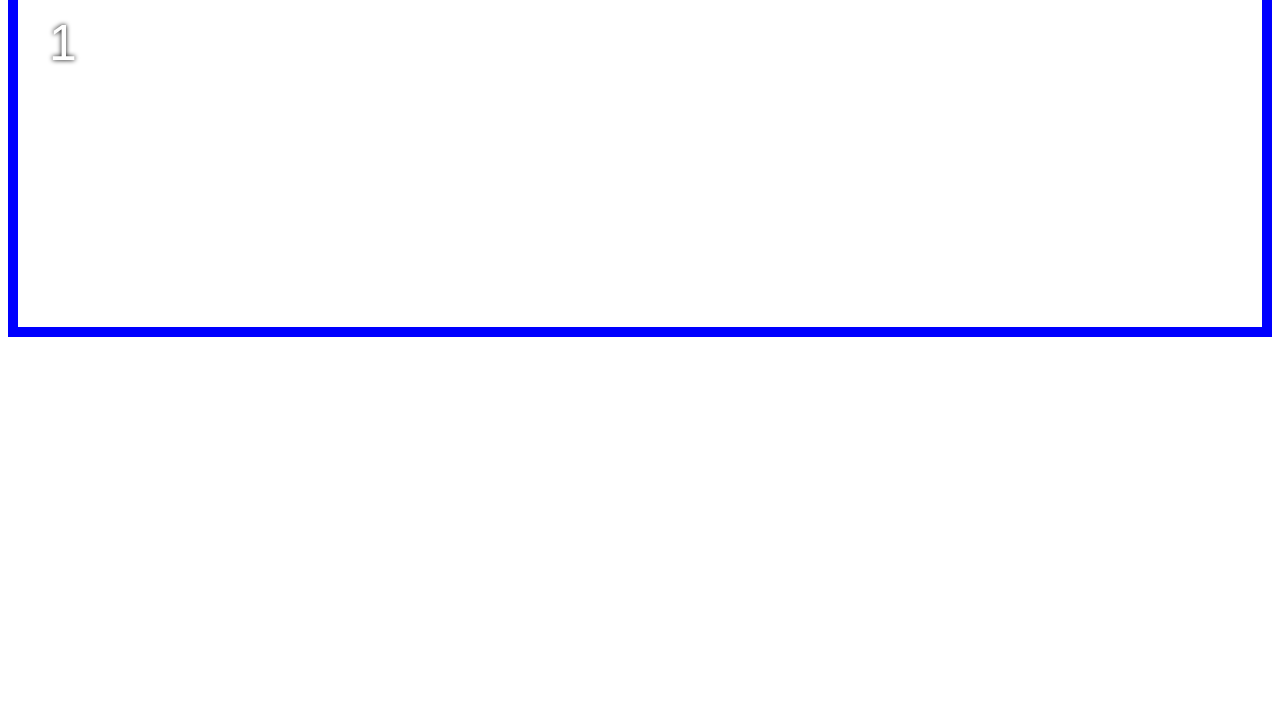
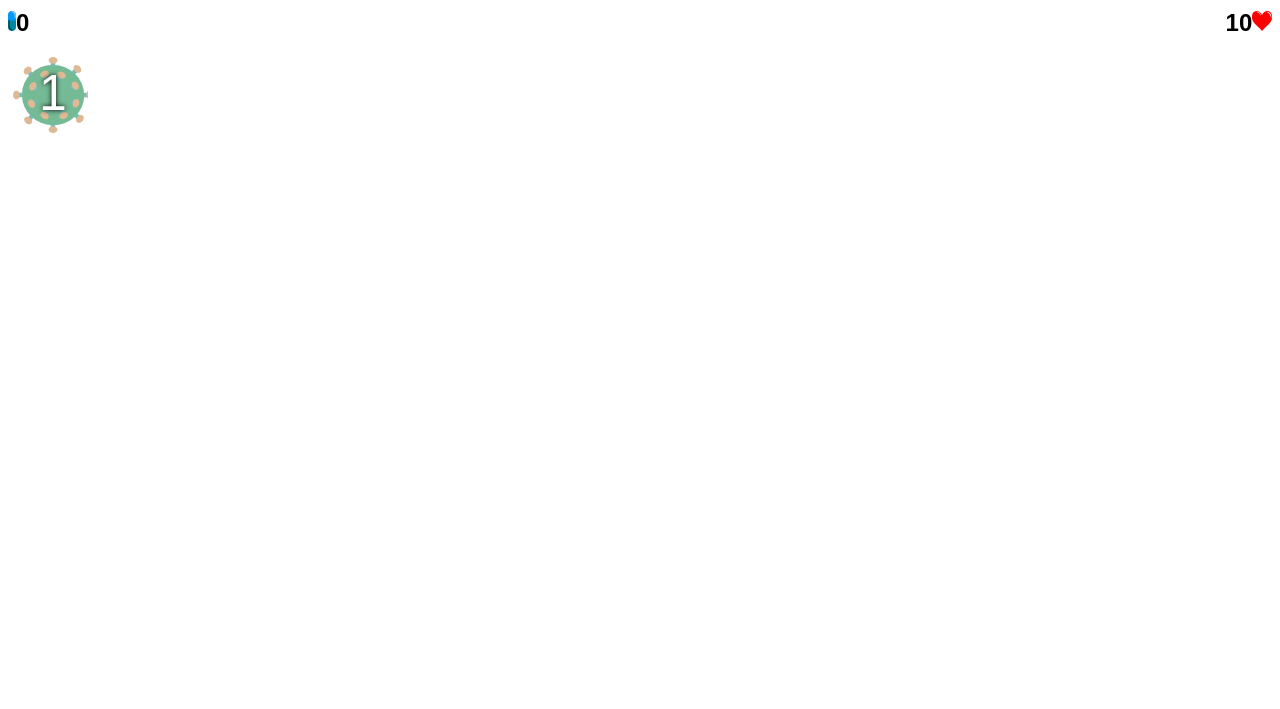
Before and after one commit to caktus/pillstreak, a website: page index.html in a window 1280 px wide. Shown: the part 91-800 px from the top of the page. Drawn offline with Linux system fonts and the light colour scheme.

Commit message:
Added graphics for pills/virus, added points and health, added mechanic for earning points and loosing life.

```diff
--- a/app/main.js
+++ b/app/main.js
@@ -15,22 +15,24 @@ window.pillstreak = (function() {
 
     var exports = {
         init: function() {
-            this.game = document.querySelector('#game');
-            this.cells = document.querySelectorAll(".cell");
+            this.$game = document.querySelector('#game');
+            this.$$cells = document.querySelectorAll(".cell");
+            this.$points = document.querySelector('#points');
+            this.$health = document.querySelector('#health_points');
 
             var i, row, col;
-            for (i=0; i<this.cells.length; i++) {
+            for (i=0; i<this.$$cells.length; i++) {
                 row = i % 4;
                 col = parseInt(i / 4, 10);
-                this.cells[i].setAttribute('type', 'free');
-                this.cells[i].setAttribute('row', row);
-                this.cells[i].setAttribute('col', col);
-                this.cells[i].setAttribute('level', '');
+                this.$$cells[i].setAttribute('type', 'free');
+                this.$$cells[i].setAttribute('row', row);
+                this.$$cells[i].setAttribute('col', col);
+                this.$$cells[i].setAttribute('level', '');
             }
 
             pillstreak.populateRandom();
 
-            this.game.focus();
+            this.$game.focus();
             document.body.onkeyup = function(ev) {
                 if (pillstreak.shiftAllCells(KEYS[ev.keyCode])) {
                     pillstreak.populateRandom();
@@ -46,11 +48,25 @@ window.pillstreak = (function() {
                 }
             });
         },
+
+        addPoints: function(points) {
+            var cur = parseInt(this.$points.innerHTML, 10);
+            this.$points.innerHTML = cur + points;
+        },
+        loseHealth: function() {
+            var cur = parseInt(this.$health.innerHTML, 10);
+            this.$health.innerHTML = cur - 1;
+            if (cur - 1 === 0) {
+                // lost the game!
+                this.lost = true;
+            }
+        },
+
         getFreeCell: function() {
             var free = [];
-            for (var i=0; i<this.cells.length; i++) {
-                if (this.cells[i].getAttribute('type') === 'free') {
-                    free.push(this.cells[i]);
+            for (var i=0; i<this.$$cells.length; i++) {
+                if (this.$$cells[i].getAttribute('type') === 'free') {
+                    free.push(this.$$cells[i]);
                 }
             }
             if (free.length > 0) {
@@ -164,8 +180,10 @@ window.pillstreak = (function() {
             if (pill >= infection) {
                 other.setAttribute('type', 'free');
                 other.setAttribute('level', '');
+                this.addPoints(100 * infection);
             } else {
                 this.mergeCells(cell, other, direction);
+                this.loseHealth();
             }
 
             this.q(cell, 'consume-'+direction, function() {
--- a/app/styles/main.css
+++ b/app/styles/main.css
@@ -1,4 +1,17 @@
-body{border:10px solid blue}body p{border:10px solid green}
+body {
+    font-family: sans-serif;
+}
+
+h2.score {
+    width: 40%;
+    display: inline-block;
+}
+h2.health {
+    width: 40%;
+    float: right;
+    display: inline-block;
+    text-align: right;
+}
 
 #game {
     width: 320px;
@@ -22,7 +35,6 @@ body{border:10px solid blue}body p{border:10px solid green}
     width: 80px;
     height: 80px;
     position: absolute;
-    font-family: sans-serif;
     font-size: 50px;
     text-align: center;
     color: white;
--- a/index.html
+++ b/index.html
@@ -7,6 +7,8 @@
     </head>
     <body>
         <h1>PillStreak</h1>
+        <h2 class=score><img src="assets/pill.png" height=20><span id=points>0</span></h2>
+        <h2 class=health><span id=health_points>10</span><img src="assets/heart.png" height=20></h2>
         <div id=game>
             <div class=cell></div>
             <div class=cell></div>
```
Also changed, not shown: assets/heart.png (added), assets/heart.svg (added), assets/pill.png (added), assets/pill.svg (added), assets/virus.png (added), assets/virus.svg (added).
